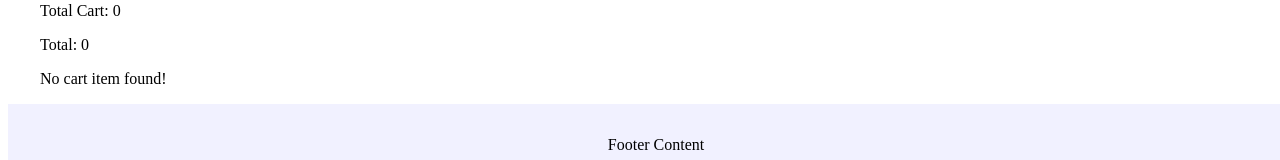
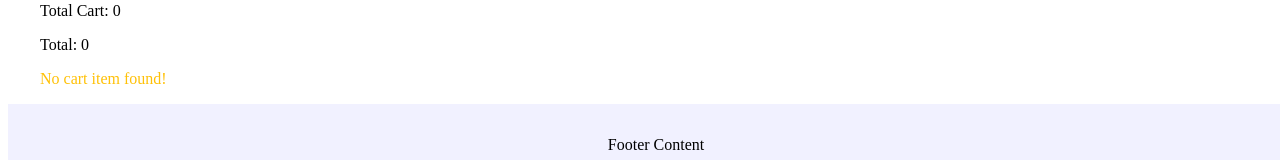
Before and after one commit to rakibul-developer/The-progress-of-Nuxt-js-learning, a Nuxt app: page /products/cart in a window 1280 px wide. Shown: the part 249-409 px from the top of the page. Built offline with nearby package versions, Linux system fonts and the light colour scheme.

Commit message:
added color for some text

```diff
--- a/app/pages/products/cart.vue
+++ b/app/pages/products/cart.vue
@@ -18,7 +18,7 @@
     <p>Total Cart: {{ cart.items.length }}</p>
     <p>Total: {{ cart.total }}</p>
 
-    <p v-if="!cart.items.length">No cart item found!</p>
+    <p v-if="!cart.items.length" style="color: #ffc107;">No cart item found!</p>
 
     <ul style="list-style-type: none;" v-else>
       <li style="display: flex; gap: 10px; align-items: center;"
@@ -30,7 +30,7 @@
       </li>
     </ul>
 
-    <p v-if="maximumCart">You have reached the maximum limit of 3 items in the cart.</p>
+    <p v-if="maximumCart" style="color: tomato;">You have reached the maximum limit of 3 items in the cart!</p>
   </div>
 </template>
 
```
